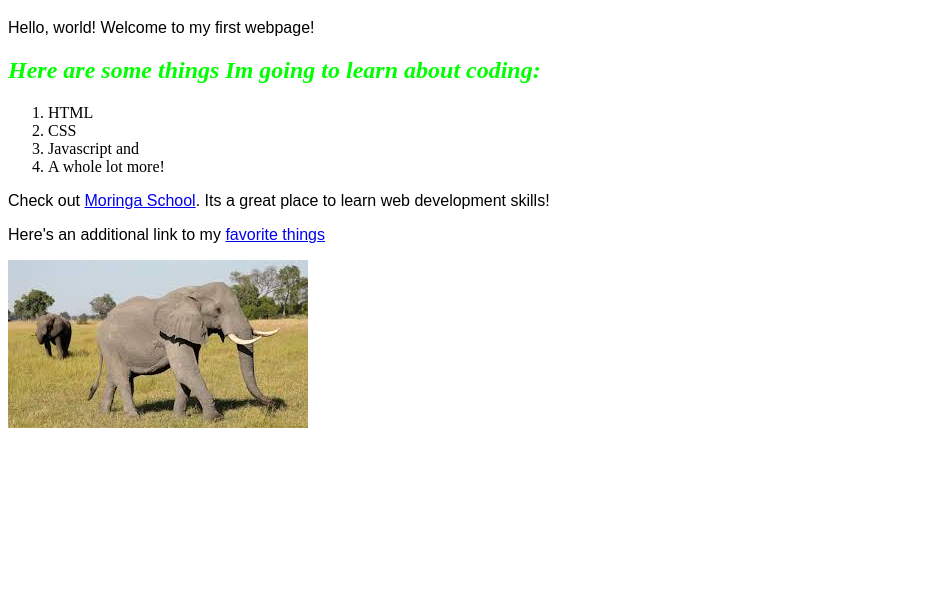
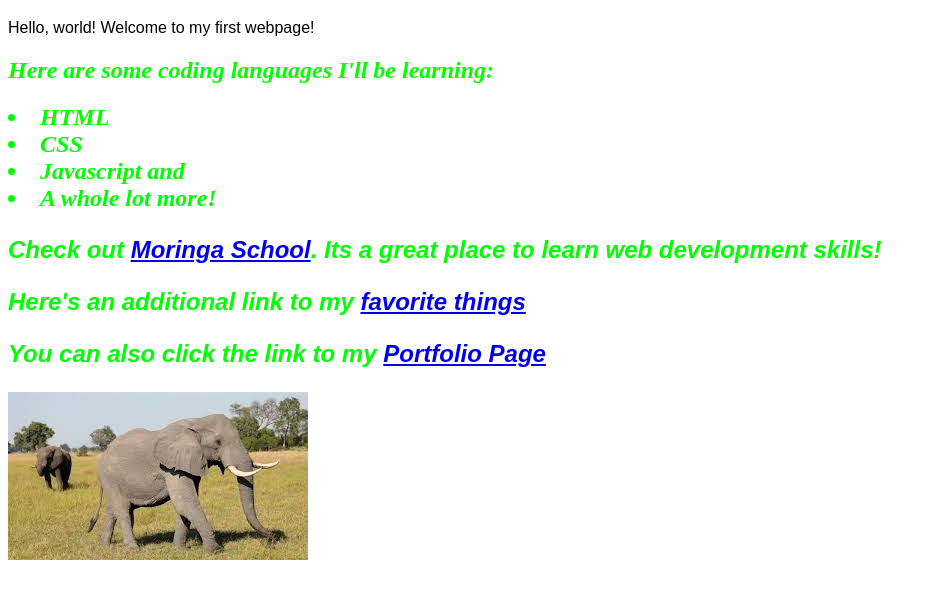
Before and after one commit to Mwendantu-CastDynamic/my-first-website, a plain HTML site: page index.html in a window 1280 px wide. Shown: the part 61-660 px from the top of the page, without its empty margins (0-937 px from the left). Drawn offline with Linux system fonts and the light colour scheme.

Commit message:
Added image links into the index file for the photos to be displayed and anchor hyperlinks to link to other webpages.

```diff
--- a/index.html
+++ b/index.html
@@ -8,15 +8,15 @@
     <h1>My website</h1>
     <p>Hello, world!
     Welcome to my first webpage!</p>
-    <h2>Here are some things Im going to learn about coding:</h2>
-    <ol>
+    <h2>Here are some coding languages I'll be learning:<h2>
       <li>HTML</li>
       <li>CSS</li>
       <li>Javascript and</li>
       <li>A whole lot more!</li>
     </ol>
     <p>Check out <a href="http://moringaschool.com/">Moringa School</a>. Its a great place to learn web development skills!</p>
-    <p>Here's an additional link to my <a href="http//:favorite-things.com/">favorite things</a></p>
+    <p>Here's an additional link to my <a href="http://my-favourite-things.com/">favorite things</a></p>
+    <p>You can also click the link to my <a href="http://Portfolio-Page.com/">Portfolio Page</a></p>
   <img src="images/elephants.jpeg" alt="A photo of an elephant">
   </body>
 </html>
```
